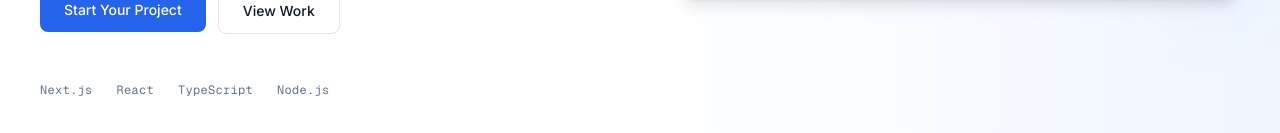
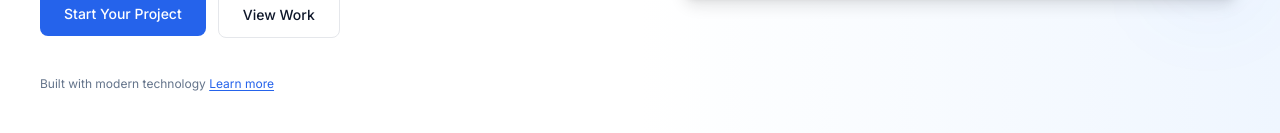
Before and after one commit to shxrxf-code/BrandX, a Next.js app: page / in a window 1280 px wide. Shown: the part 667-800 px from the top of the page. Built offline with nearby package versions, Linux system fonts and the light colour scheme.

Commit message:
refactor: remove hero technology badges

```diff
--- a/src/components/HeroSection.tsx
+++ b/src/components/HeroSection.tsx
@@ -85,13 +85,14 @@ export default function HeroSection() {
               initial={{ opacity: 0 }}
               animate={{ opacity: 1 }}
               transition={{ duration: 0.5, delay: 0.5 }}
-              className="mt-12 flex items-center gap-6"
+              className="mt-8"
             >
-              {['Next.js', 'React', 'TypeScript', 'Node.js'].map((tech) => (
-                <span key={tech} className="text-xs text-muted font-mono tracking-wide">
-                  {tech}
-                </span>
-              ))}
+              <span className="text-xs text-muted">
+                Built with modern technology{' '}
+                <Link href="/services" className="text-accent hover:text-accent-dark underline underline-offset-2 transition-colors duration-200">
+                  Learn more
+                </Link>
+              </span>
             </motion.div>
           </div>
 
```
